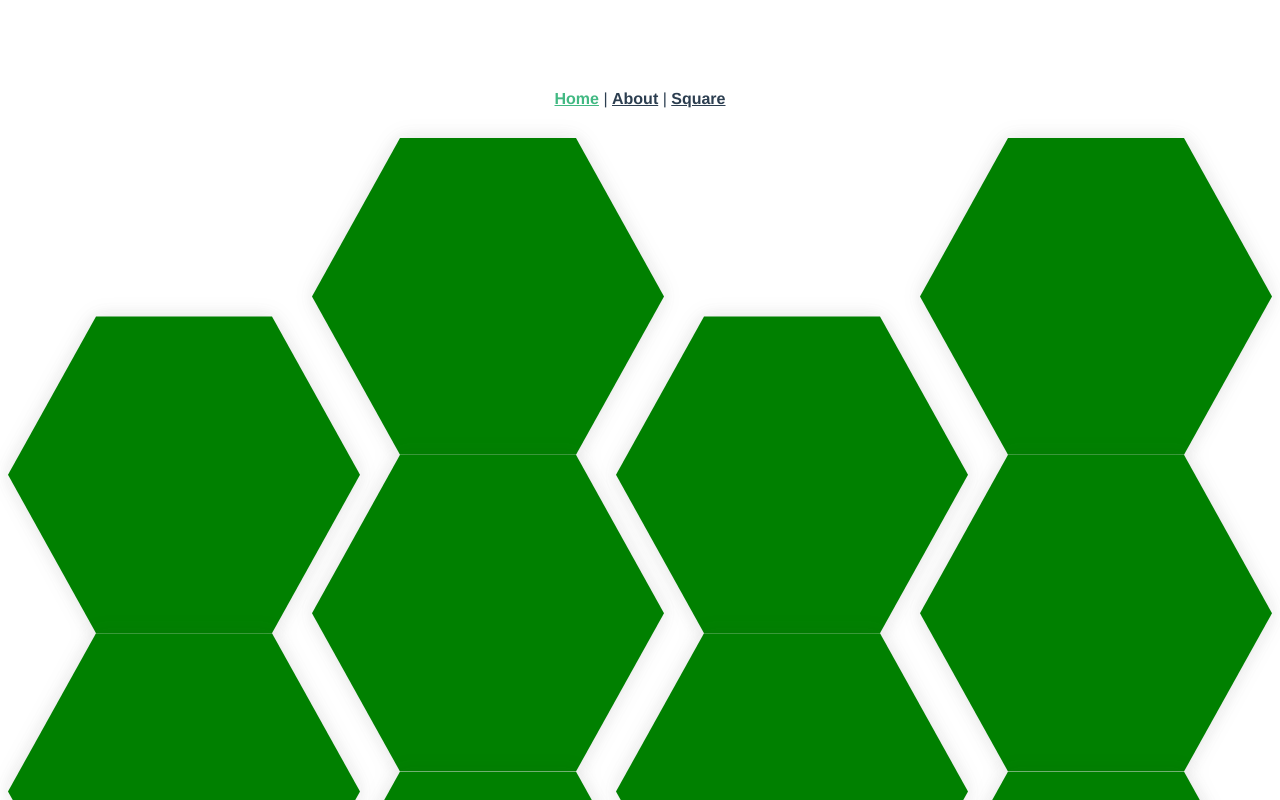
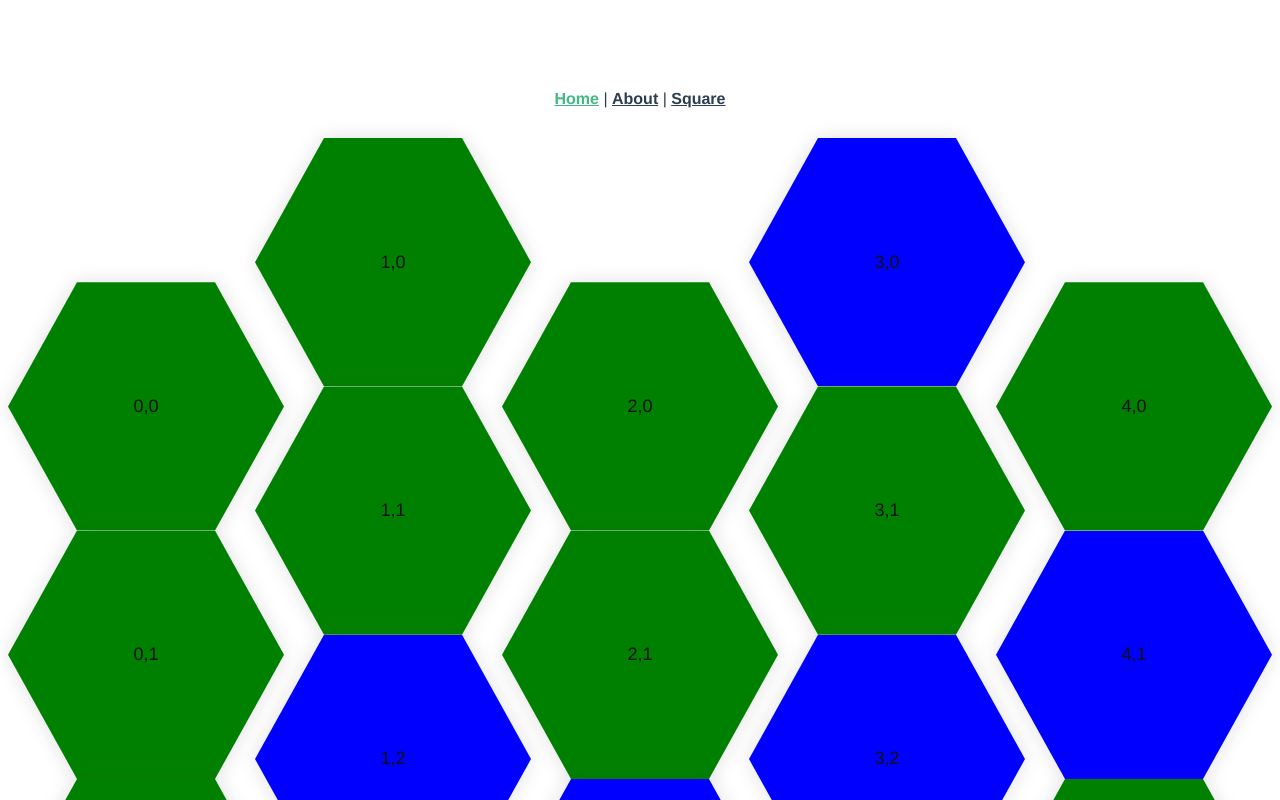
Before and after one commit to ASneakyToast/tgames, a Vue app: page / in a window 1280 px wide. Shown: the top 800 px of the page. Built offline with nearby package versions, Linux system fonts and the light colour scheme.

Commit message:
Created board class, still neds to be its own component tho.

```diff
--- a/src/views/Home.vue
+++ b/src/views/Home.vue
@@ -1,11 +1,13 @@
 <template>
   <div class="home hex-grid" id="hex-grid">
     <section class="hex-grid__list">
-      <div v-for="(col, x) in tileArr" :key="x" class="hex-grid__item">
+      <div v-for="(col, x) in board.tiles" :key="x" class="hex-grid__item">
         <div v-for="(row, y) in col" :key="x-y" class="hex-grid__item">
-          <div @click="tileClick(x, y)"
+          <!--<div @click="tileClick(x, y)" -->
+          <div @click="checkDistance(board.tiles[x][y])"
                class="hex-grid__content"
-               :class="[ tileArr[x][y].type ]">
+               :class="[ board.tiles[x][y].type ]">
+               {{ x }},{{ y }}
           </div>
         </div>
       </div>
@@ -19,6 +21,7 @@
 function getRandom(max) {
   return Math.floor(Math.random() * Math.floor(max));
 }
+
 class Zone {
   constructor(base) {
     this.base = base;
@@ -58,28 +61,57 @@ class Tile {
   }
 }
 
+class Board {
+  constructor(width, height) {
+    this.w = width;
+    this.h = height;
+    this.tiles = [];
+    this.generate();
+  }
+
+  generate() {
+    this.tiles = [];
+    for (let x=0; x<this.w; x++) {
+      this.tiles.push([]);
+      for (let y=0; y<this.h; y++) {
+        this.tiles[x].push(new Tile(x, y, getRandom(2), getRandom(6)));
+      }
+    }
+  }
+
+  distance(from, to) {
+    // TODO: Nope this doesnt wirk for thus use case.
+    return Math.sqrt(Math.pow((to.x - from.x), 2) + Math.pow((to.y - from.x), 2));
+  }
+}
+
+
 export default {
   name: 'Home',
   data() {
     return {
-      selected: Object,
-      colAmount: 4,
-      rowAmount: 10,
-      tileArr: []
+      board: Object,
+      cols: 5,
+      rows: 5,
+      selected: false,
     }
   },
   methods: {
     tileClick(col, row) {
       alert("test!"+col+row);
+    },
+    checkDistance(tile) {
+      if (!this.selected) {
+        this.selected = tile;
+      } else {
+        alert(this.board.distance(this.selected, tile));
+        this.selected = false;
+      }
     }
   },
   created() {
-    for (let x=0; x<this.colAmount; x++) {
-      this.tileArr.push([]);
-      for (let y=0; y<this.rowAmount; y++) {
-        this.tileArr[x].push(new Tile(x, y, "1", getRandom(6)));
-      }
-    }
+    this.board = new Board(this.cols, this.rows);
+    this.board.generate();
   }
 }
 </script>
@@ -95,6 +127,10 @@ export default {
 
 .grass {
   background-color: green;
+}
+
+.water {
+  background-color: blue;
 }
 
 .empty {
@@ -113,7 +149,7 @@ $block: '.hex-grid';
         }
     }
 
-    @for $i from 1 through 20 {
+    @for $i from 1 through 4 {
         &:nth-of-type(n + #{$i * $amount + 1}) {
             --counter: #{$i + 1};
         }
@@ -123,7 +159,7 @@ $block: '.hex-grid';
 #{$block} {
 
     &__list {
-      --amount: 5;
+      --amount: 25;
       position: relative;
       padding: 0;
       margin: 0;
@@ -177,12 +213,12 @@ $block: '.hex-grid';
 @media screen and (min-width: 1120px) and (max-width: 1439px) {
 	#{$block} {
 		&__list {
-      --amount: 4;
+      --amount: 5;
 			--counter: 1;
 		}
 
 		&__item {
-			@include grid-item(4);
+			@include grid-item(5);
 		}
 	}
 }
@@ -190,13 +226,13 @@ $block: '.hex-grid';
 @media screen and (min-width: 840px) and (max-width: 1119px) {
 	#{$block} {
 		&__list {
-      --amount: 4;
-			--counter: 4;
+      --amount: 5;
+			--counter: 1;
 			grid-gap: 1.5rem 3rem;
 		}
 
 		&__item {
-			@include grid-item(4);
+			@include grid-item(5);
 		}
 	}
 }
@@ -218,13 +254,13 @@ $block: '.hex-grid';
 @media screen and (max-width: 479px) {
 	#{$block} {
 		&__list {
-      --amount: 4;
+      --amount: 5;
 			--counter: 1;
 			grid-gap: 0;
 		}
 
 		&__item {
-			@include grid-item(4);
+			@include grid-item(5);
 		}
 	}
 }
```
